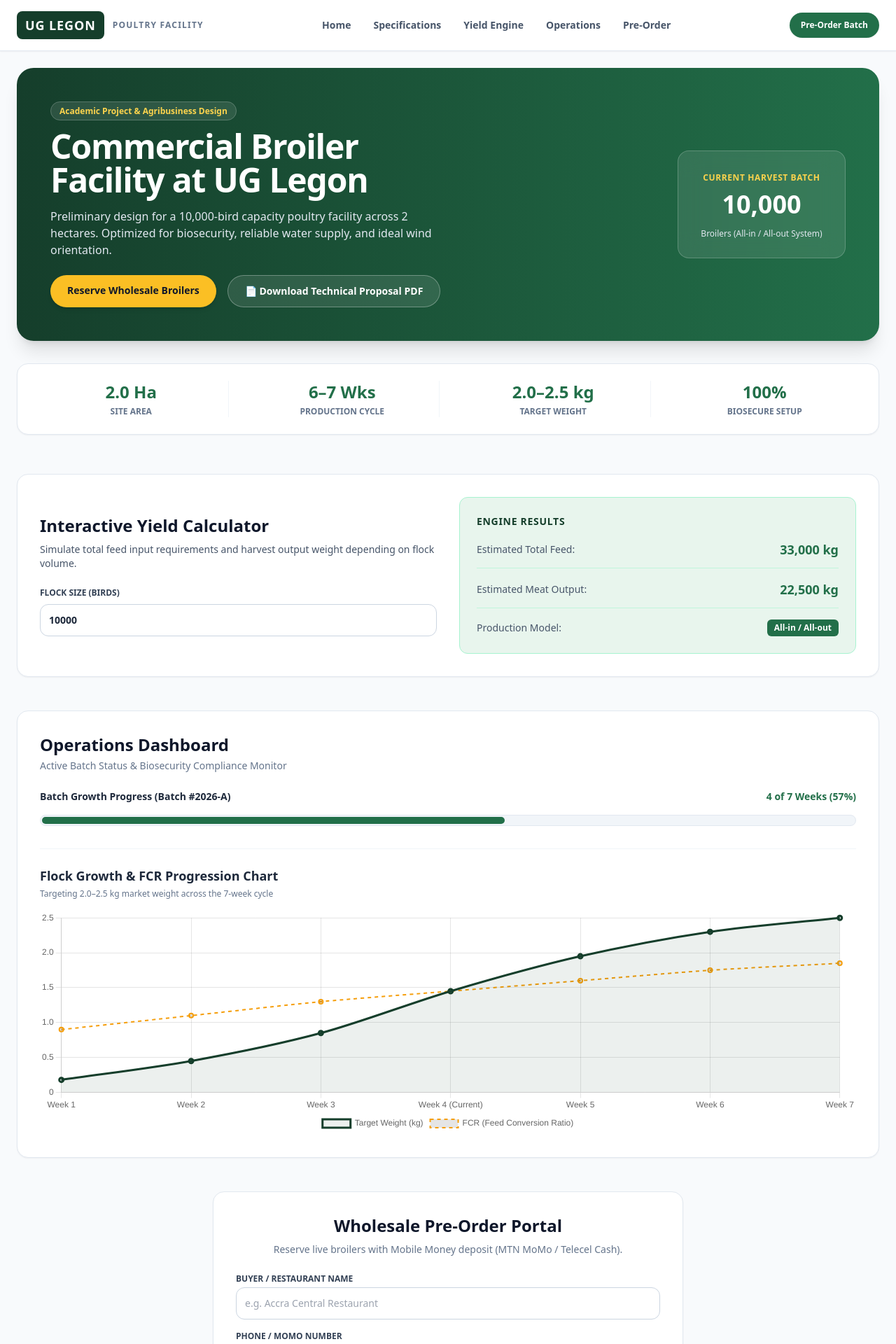
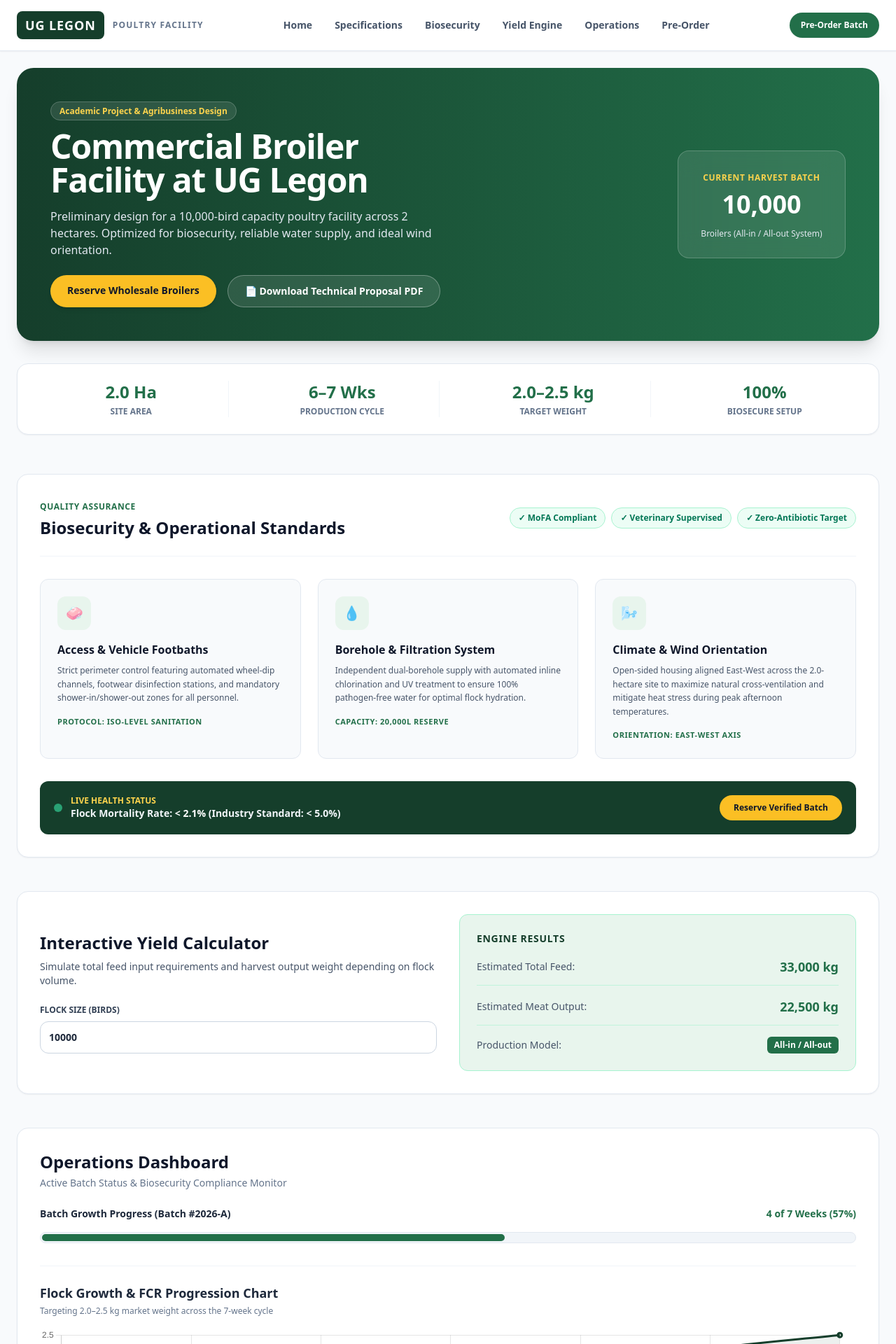
Before and after one commit to Eric674465/legon-poultry-django, a Django app: page / in a window 1280 px wide. Shown: the top 1920 px of the page at 70% size. Run offline with Django 5.2, Linux system fonts and the light colour scheme; data that the repository does not hold is empty; some libraries are stand-ins or nearby versions.

Commit message:
Add Biosecurity & Operational Standards section

```diff
--- a/farm/templates/index.html
+++ b/farm/templates/index.html
@@ -32,6 +32,7 @@
       <nav class="hidden md:flex space-x-8 font-semibold text-sm text-slate-600">
         <a href="#hero" class="hover:text-legon-primary transition">Home</a>
         <a href="#specs" class="hover:text-legon-primary transition">Specifications</a>
+        <a href="#transparency" class="hover:text-legon-primary transition">Biosecurity</a>
         <a href="#calculator" class="hover:text-legon-primary transition">Yield Engine</a>
         <a href="#operations" class="hover:text-legon-primary transition">Operations</a>
         <a href="#preorder" class="hover:text-legon-primary transition">Pre-Order</a>
@@ -89,6 +90,85 @@
         <div class="text-2xl font-black text-legon-primary">100%</div>
         <div class="text-xs font-semibold text-slate-500 uppercase">Biosecure Setup</div>
       </div>
+    </div>
+  </section>
+
+  <section id="transparency" class="max-w-7xl mx-auto px-6 py-6">
+    <div class="bg-white border border-slate-200 rounded-2xl p-8 shadow-sm">
+      <div class="flex flex-col md:flex-row md:items-center justify-between mb-8 pb-6 border-b border-slate-100">
+        <div>
+          <span class="text-xs uppercase font-bold text-legon-primary tracking-wider">Quality Assurance</span>
+          <h2 class="text-2xl font-bold text-slate-900 mt-1">Biosecurity & Operational Standards</h2>
+        </div>
+        <div class="mt-4 md:mt-0 flex flex-wrap gap-2">
+          <span class="bg-emerald-50 text-emerald-700 text-xs font-bold px-3 py-1.5 rounded-full border border-emerald-200 flex items-center gap-1">
+            ✓ MoFA Compliant
+          </span>
+          <span class="bg-emerald-50 text-emerald-700 text-xs font-bold px-3 py-1.5 rounded-full border border-emerald-200 flex items-center gap-1">
+            ✓ Veterinary Supervised
+          </span>
+          <span class="bg-emerald-50 text-emerald-700 text-xs font-bold px-3 py-1.5 rounded-full border border-emerald-200 flex items-center gap-1">
+            ✓ Zero-Antibiotic Target
+          </span>
+        </div>
+      </div>
+
+      <div class="grid md:grid-cols-3 gap-6">
+
+        <div class="bg-slate-50 border border-slate-200 rounded-xl p-6 transition hover:shadow-md">
+          <div class="w-12 h-12 bg-legon-light rounded-xl flex items-center justify-center text-legon-dark text-xl font-bold mb-4">
+            🧼
+          </div>
+          <h3 class="text-base font-bold text-slate-900 mb-2">Access & Vehicle Footbaths</h3>
+          <p class="text-xs text-slate-600 leading-relaxed mb-4">
+            Strict perimeter control featuring automated wheel-dip channels, footwear disinfection stations, and mandatory shower-in/shower-out zones for all personnel.
+          </p>
+          <div class="text-[11px] font-bold text-legon-primary uppercase tracking-wider">
+            Protocol: ISO-Level Sanitation
+          </div>
+        </div>
+
+        <div class="bg-slate-50 border border-slate-200 rounded-xl p-6 transition hover:shadow-md">
+          <div class="w-12 h-12 bg-legon-light rounded-xl flex items-center justify-center text-legon-dark text-xl font-bold mb-4">
+            💧
+          </div>
+          <h3 class="text-base font-bold text-slate-900 mb-2">Borehole & Filtration System</h3>
+          <p class="text-xs text-slate-600 leading-relaxed mb-4">
+            Independent dual-borehole supply with automated inline chlorination and UV treatment to ensure 100% pathogen-free water for optimal flock hydration.
+          </p>
+          <div class="text-[11px] font-bold text-legon-primary uppercase tracking-wider">
+            Capacity: 20,000L Reserve
+          </div>
+        </div>
+
+        <div class="bg-slate-50 border border-slate-200 rounded-xl p-6 transition hover:shadow-md">
+          <div class="w-12 h-12 bg-legon-light rounded-xl flex items-center justify-center text-legon-dark text-xl font-bold mb-4">
+            🌬️
+          </div>
+          <h3 class="text-base font-bold text-slate-900 mb-2">Climate & Wind Orientation</h3>
+          <p class="text-xs text-slate-600 leading-relaxed mb-4">
+            Open-sided housing aligned East-West across the 2.0-hectare site to maximize natural cross-ventilation and mitigate heat stress during peak afternoon temperatures.
+          </p>
+          <div class="text-[11px] font-bold text-legon-primary uppercase tracking-wider">
+            Orientation: East-West Axis
+          </div>
+        </div>
+
+      </div>
+
+      <div class="mt-8 bg-legon-dark text-white rounded-xl p-5 flex flex-col sm:flex-row items-center justify-between gap-4">
+        <div class="flex items-center gap-3">
+          <div class="w-3 h-3 bg-emerald-400 rounded-full animate-pulse"></div>
+          <div>
+            <div class="text-xs font-bold uppercase text-amber-300">Live Health Status</div>
+            <div class="text-sm font-semibold text-slate-100">Flock Mortality Rate: <span class="text-white font-bold">&lt; 2.1%</span> (Industry Standard: &lt; 5.0%)</div>
+          </div>
+        </div>
+        <a href="#preorder" class="bg-amber-400 text-slate-900 font-bold text-xs px-5 py-2.5 rounded-full hover:bg-amber-300 transition whitespace-nowrap">
+          Reserve Verified Batch
+        </a>
+      </div>
+
     </div>
   </section>
 
```
